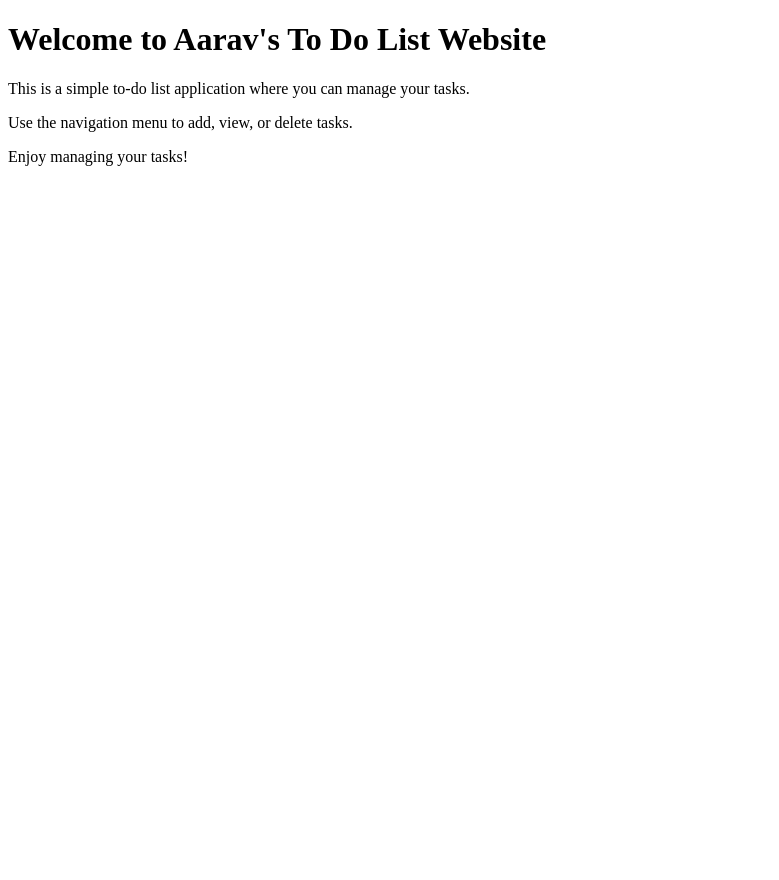
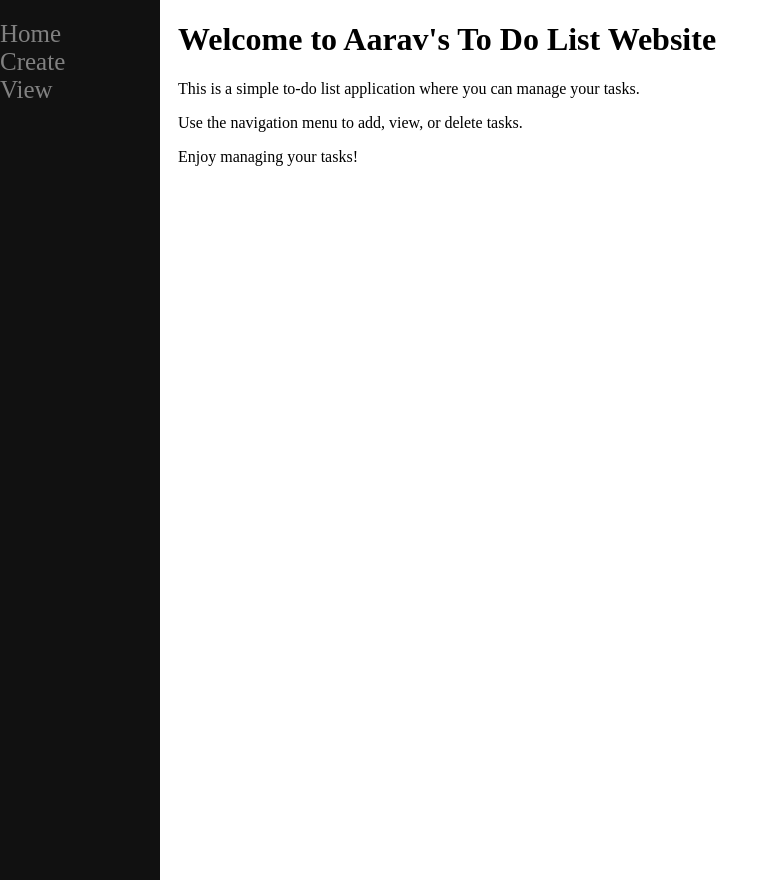
Before and after one commit to Aaravshah2907/django-To-Do-List, a Django app: page / in a window 1280 px wide. Shown: the whole page, without its empty margins (0-779 px from the left). Run offline with Django 5.2, Linux system fonts and the light colour scheme.

Commit message:
Adding a sidebar to the basic website. Also added /home/ in urls.py

```diff
--- a/mysite/main/templates/main/base.html
+++ b/mysite/main/templates/main/base.html
@@ -1,12 +1,48 @@
 <!DOCTYPE html>
 <html lang="en">
   <head>
+    <style type="text/css">
+      .sidenav {
+        height: 100%;
+        width: 160px;
+        position: fixed;
+        z-index: 1;
+        top: 0;
+        left: 0;
+        background-color: #111;
+        overflow-x: hidden;
+        padding-top: 20px;
+      }
+
+      .sidenav a {
+        padding: 6px 8px 6px 16 px;
+        text-decoration: none;
+        font-size: 25px;
+        color: #818181;
+        display: block;
+      }
+
+      .sidenav a:hover {
+        color: #f1f1f1;
+      }
+
+      .main {
+        margin-left: 160px;
+        padding: 0px 10px;
+      }
+    </style>
     <meta charset="UTF-8" />
     <meta name="viewport" content="width=device-width, initial-scale=1.0" />
     <title>{% block head %}Aarav's To Do List Website{% endblock %}</title>
   </head>
   <body>
-    <div id="content" , name="content">
+    <div class="sidenav">
+      <a href="/home">Home</a>
+      <a href="/create">Create</a>
+      <a href="/1">View</a>
+    </div>
+
+    <div id="content" , name="content", class="main">
       {% block content %}
       <h1>Hello Everyone!!</h1>
       {% endblock %}
--- a/mysite/main/urls.py
+++ b/mysite/main/urls.py
@@ -4,5 +4,6 @@ from . import views
 urlpatterns = [
     path('<int:id>', views.index, name='index'),
     path('', views.home, name='home'),
+    path('home/', views.home, name='home'),
     path('create/', views.create, name='create'),
 ]
```
Also changed, not shown: mysite/db.sqlite3.
